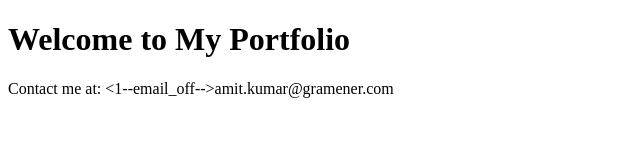
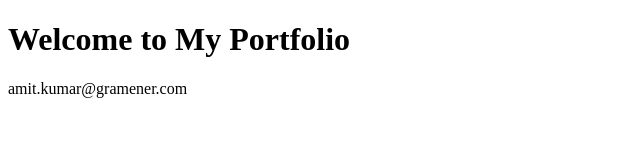
Before and after one commit to Amitkumar4920/Task, a plain HTML site: page index.html in a window 1280 px wide. Shown: the whole page, without its empty margins (0-640 px from the left). Drawn offline with Linux system fonts and the light colour scheme.

Commit message:
Update index.html

```diff
--- a/index.html
+++ b/index.html
@@ -7,8 +7,8 @@
   </head>
   <body>
     <h1>Welcome to My Portfolio</h1>
-    <p>
-      Contact me at: <1--email_off-->amit.kumar@gramener.com<!--/email_off-->
-    </p>
+
+      <!--email_off-->amit.kumar@gramener.com<!--/email_off-->
+
   </body>
 </html>
```
